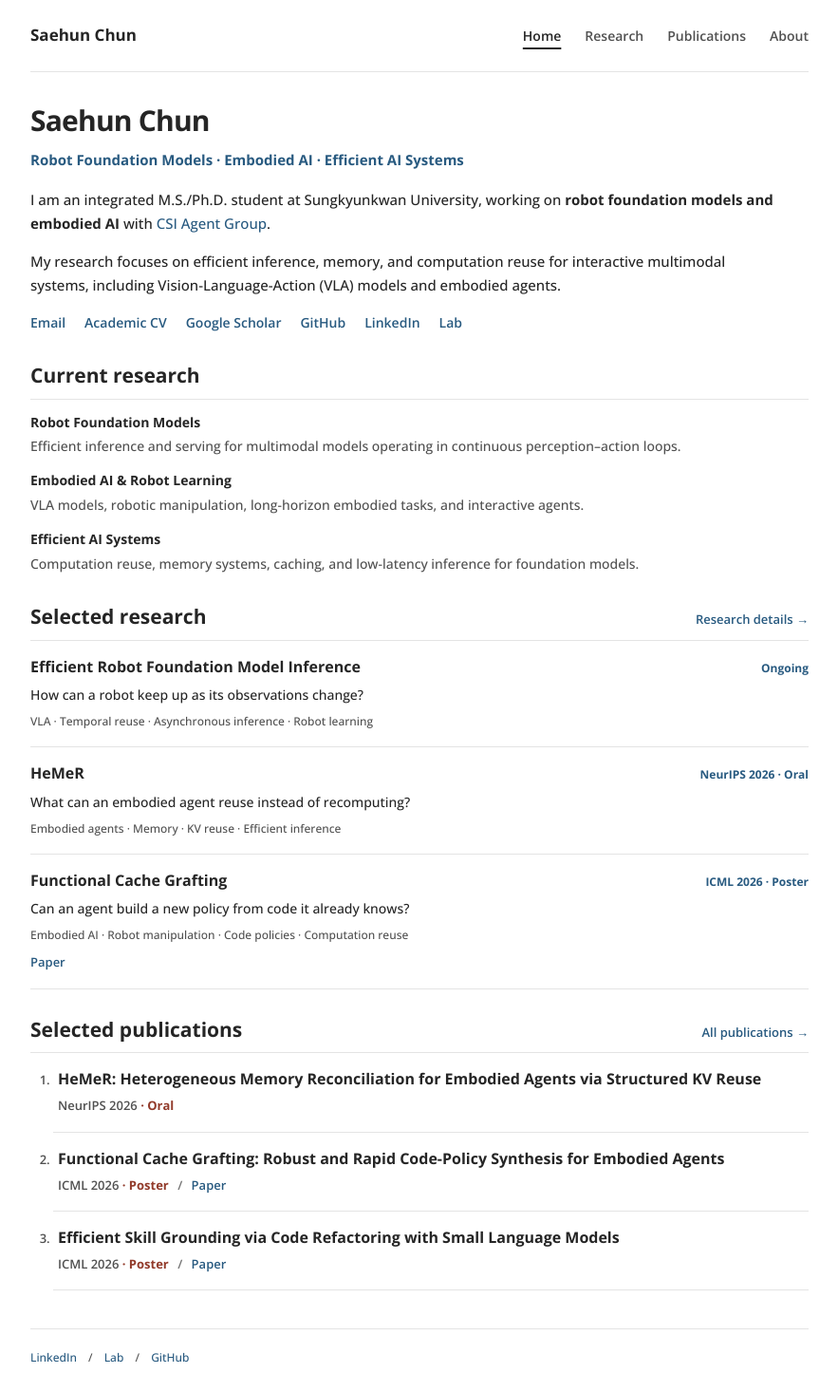
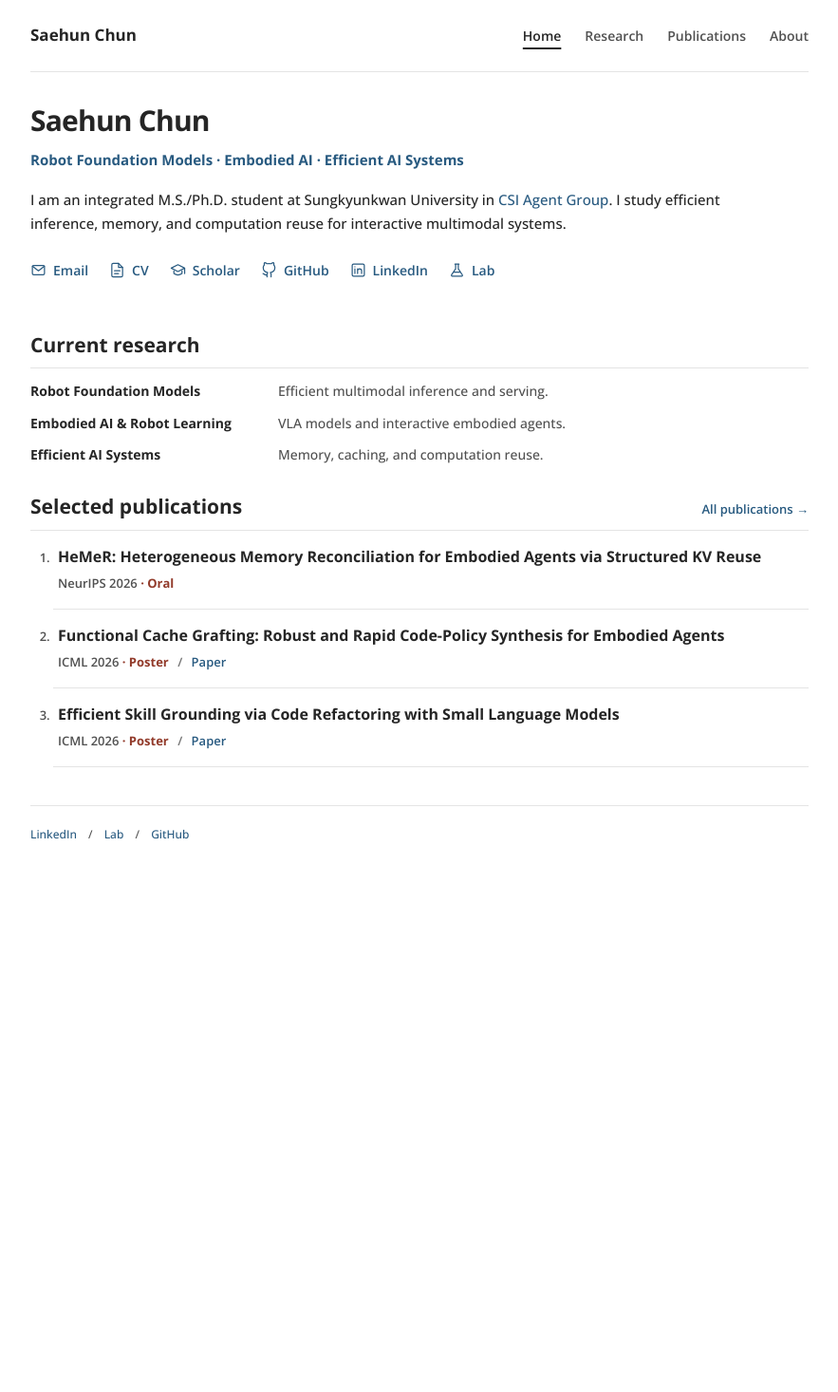
Before and after one commit to thousae/thousae.github.io, a Jekyll site: the page built from index.md, in a window 1280 px wide. Shown: the whole page at 95% size, without its empty margins (198-1081 px from the left). Built offline with Jekyll 4.4.1, drawn with Linux system fonts in a browser that asks for light colours; after the commit the page ends 915 px from its top, so only the background shows below that.

Commit message:
Simplify homepage content and add profile link icons

```diff
--- a/_data/research.yml
+++ b/_data/research.yml
@@ -1,9 +1,12 @@
 - id: robot-foundation-models
+  short_description: Efficient multimodal inference and serving.
   name: Robot Foundation Models
   description: Efficient inference and serving for multimodal models operating in continuous perception–action loops.
 - id: embodied-ai
+  short_description: VLA models and interactive embodied agents.
   name: Embodied AI & Robot Learning
   description: VLA models, robotic manipulation, long-horizon embodied tasks, and interactive agents.
 - id: efficient-ai-systems
+  short_description: Memory, caching, and computation reuse.
   name: Efficient AI Systems
   description: Computation reuse, memory systems, caching, and low-latency inference for foundation models.
--- /dev/null
+++ b/_includes/profile-icon.html
@@ -0,0 +1,10 @@
+<svg class="profile-icon" viewBox="0 0 24 24" fill="none" stroke="currentColor" stroke-width="1.7" stroke-linecap="round" stroke-linejoin="round" aria-hidden="true" focusable="false">
+{% case include.name %}
+{% when 'email' %}<rect x="3" y="5" width="18" height="14" rx="2"/><path d="m3 6 9 7 9-7"/>
+{% when 'cv' %}<path d="M14 2H6a2 2 0 0 0-2 2v16a2 2 0 0 0 2 2h12a2 2 0 0 0 2-2V8Z"/><path d="M14 2v6h6M8 13h8M8 17h6"/>
+{% when 'scholar' %}<path d="m2 9 10-5 10 5-10 5Z M6 11v6c4 3 8 3 12 0v-6M22 9v8"/>
+{% when 'github' %}<path d="M9 19c-4 1-4-2-6-2m12 5v-4a3.5 3.5 0 0 0-1-2.5c3.3-.4 6.7-1.6 6.7-7.3A5.7 5.7 0 0 0 19 4.3 5.3 5.3 0 0 0 18.9 1S17.6.6 15 2.5a13.4 13.4 0 0 0-6 0C6.4.6 5.1 1 5.1 1A5.3 5.3 0 0 0 5 4.3a5.7 5.7 0 0 0-1.7 3.9c0 5.7 3.4 6.9 6.7 7.3A3.5 3.5 0 0 0 9 18v4"/>
+{% when 'linkedin' %}<rect x="3" y="3" width="18" height="18" rx="2"/><path d="M7 10v7M7 7h.01M11 17v-7M11 13a3 3 0 0 1 6 0v4"/>
+{% when 'lab' %}<path d="M9 3h6M10 3v7L4 19a1.3 1.3 0 0 0 1 2h14a1.3 1.3 0 0 0 1-2l-6-9V3M7 15h10"/>
+{% endcase %}
+</svg>
--- a/_layouts/home.html
+++ b/_layouts/home.html
@@ -7,36 +7,21 @@ layout: default
     <p class="identity">Robot Foundation Models · Embodied AI · Efficient AI Systems</p>
     {{ content }}
     <ul class="profile-links" id="links" aria-label="Contact and profiles">
-      <li><a href="mailto:{{ site.author.email }}">Email</a></li>
-      <li><a href="{{ '/assets/pdf/Saehun_Chun_CV.pdf' | relative_url }}">Academic CV</a></li>
-      <li><a href="{{ site.links.scholar | escape }}" target="_blank" rel="noopener">Google Scholar</a></li>
-      <li><a href="{{ site.links.github }}" target="_blank" rel="noopener">GitHub</a></li>
-      <li><a href="{{ site.links.linkedin }}" target="_blank" rel="noopener">LinkedIn</a></li>
-      <li><a href="{{ site.links.lab }}" target="_blank" rel="noopener">Lab</a></li>
+      <li><a href="mailto:{{ site.author.email }}">{% include profile-icon.html name='email' %}<span>Email</span></a></li>
+      <li><a href="{{ '/assets/pdf/Saehun_Chun_CV.pdf' | relative_url }}">{% include profile-icon.html name='cv' %}<span>CV</span></a></li>
+      <li><a href="{{ site.links.scholar | escape }}" target="_blank" rel="noopener">{% include profile-icon.html name='scholar' %}<span>Scholar</span></a></li>
+      <li><a href="{{ site.links.github }}" target="_blank" rel="noopener">{% include profile-icon.html name='github' %}<span>GitHub</span></a></li>
+      <li><a href="{{ site.links.linkedin }}" target="_blank" rel="noopener">{% include profile-icon.html name='linkedin' %}<span>LinkedIn</span></a></li>
+      <li><a href="{{ site.links.lab }}" target="_blank" rel="noopener">{% include profile-icon.html name='lab' %}<span>Lab</span></a></li>
     </ul>
   </header>
   <section class="research-areas" aria-labelledby="areas-title">
     <div class="section-heading"><h2 id="areas-title">Current research</h2></div>
     <dl class="area-list">
       {% for area in site.data.research %}
-      <div><dt>{{ area.name }}</dt><dd>{{ area.description }}</dd></div>
+      <div><dt>{{ area.name }}</dt><dd>{{ area.short_description }}</dd></div>
       {% endfor %}
     </dl>
-  </section>
-  <section class="selected-research" aria-labelledby="selected-title">
-    <div class="section-heading"><h2 id="selected-title">Selected research</h2><a href="{{ '/research/' | relative_url }}">Research details →</a></div>
-    <ol class="project-list">
-      {% for project in site.data.projects %}
-      <li>
-        <article>
-          <div class="project-heading"><h3>{{ project.title }}</h3><p class="project-status">{{ project.status }}</p></div>
-          <p class="project-question">{{ project.question }}</p>
-          <p class="project-keywords">{{ project.keywords }}</p>
-          {% if project.paper %}<a class="project-paper" href="{{ project.paper }}" target="_blank" rel="noopener">Paper</a>{% endif %}
-        </article>
-      </li>
-      {% endfor %}
-    </ol>
   </section>
   <section class="publications" aria-labelledby="publications-title">
     <div class="section-heading"><h2 id="publications-title">Selected publications</h2><a href="{{ '/publications/' | relative_url }}">All publications →</a></div>
--- a/assets/css/main.css
+++ b/assets/css/main.css
@@ -71,19 +71,25 @@ footer span { margin: 0 9px; }
 @media (prefers-reduced-motion: reduce) { html { scroll-behavior: auto; } }
 
 .identity { margin: 8px 0 16px; color: var(--accent); font-size: 15px; font-weight: 700; }
-.research-areas, .selected-research { margin-top: 30px; }
+.research-areas { margin-top: 48px; }
 .area-list { margin: 12px 0 0; }
 .area-list > div { margin: 12px 0; }
 .area-list dt { font-size: 14px; font-weight: 700; }
 .area-list dd { margin: 2px 0 0; font-size: 14px; color: var(--muted); }
-.project-list { padding: 0; margin: 0; list-style: none; }
-.project-list > li { padding: 16px 0; border-bottom: 1px solid var(--border); }
 .project-heading { display: flex; align-items: baseline; justify-content: space-between; gap: 6px 18px; flex-wrap: wrap; }
 .project-heading h3, .page .project-heading h3 { margin: 0; font-size: 16px; }
 .project-status { margin: 0; color: var(--accent); font-size: 12px; font-weight: 700; }
-.project-question { margin: 6px 0 4px; font-size: 14px; }
 .project-keywords { margin: 6px 0 0; font-size: 12px; color: var(--muted); }
-.project-paper { display: inline-block; margin-top: 6px; font-size: 13px; font-weight: 600; }
 .research-project { margin: 20px 0; padding-bottom: 18px; border-bottom: 1px solid var(--border); scroll-margin-top: 24px; }
 .research-project .project-heading { margin-bottom: 12px; }
 @media (max-width: 600px) { nav { gap: 14px; } .identity { font-size: 14px; } }
+
+.profile-links { margin-top: 20px; gap: 12px 22px; }
+.profile-links a { display: inline-flex; align-items: center; gap: 7px; min-height: 32px; }
+.profile-icon { width: 17px; height: 17px; flex: 0 0 17px; }
+.area-list > div { display: grid; grid-template-columns: 245px minmax(0, 1fr); column-gap: 16px; margin: 10px 0; }
+.area-list dd { margin: 0; }
+@media (max-width: 600px) {
+  .area-list > div { grid-template-columns: 1fr; gap: 2px; margin: 14px 0; }
+  .profile-links { gap: 10px 18px; }
+}
--- a/index.md
+++ b/index.md
@@ -4,6 +4,4 @@ title: Home
 description: Robot foundation models, embodied AI, and efficient AI systems. Research by Saehun Chun at Sungkyunkwan University.
 ---
 
-I am an integrated M.S./Ph.D. student at Sungkyunkwan University, working on **robot foundation models and embodied AI** with [CSI Agent Group]({{ site.links.lab }}).
-
-My research focuses on efficient inference, memory, and computation reuse for interactive multimodal systems, including Vision-Language-Action (VLA) models and embodied agents.
+I am an integrated M.S./Ph.D. student at Sungkyunkwan University in [CSI Agent Group]({{ site.links.lab }}). I study efficient inference, memory, and computation reuse for interactive multimodal systems.
```
Also changed, not shown: README.md.
